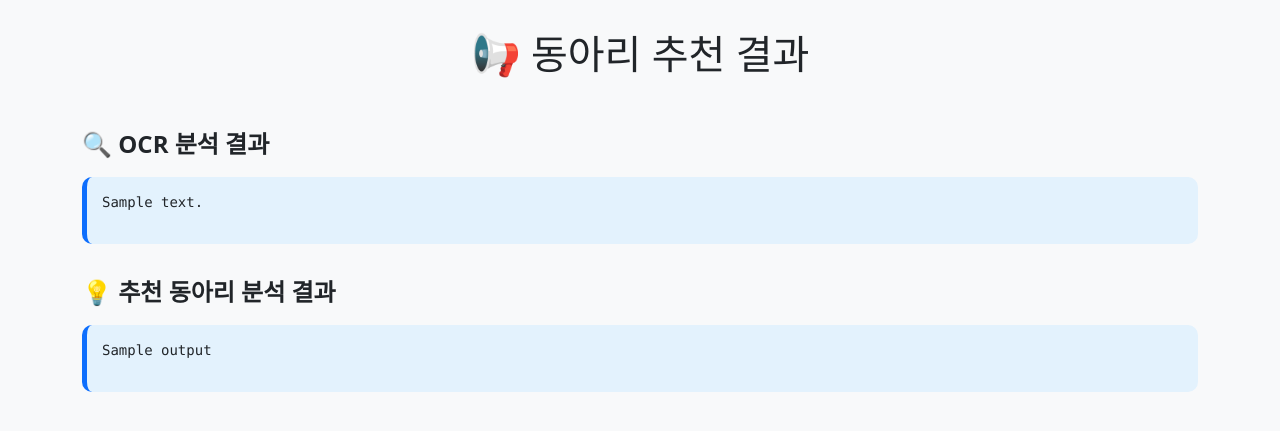
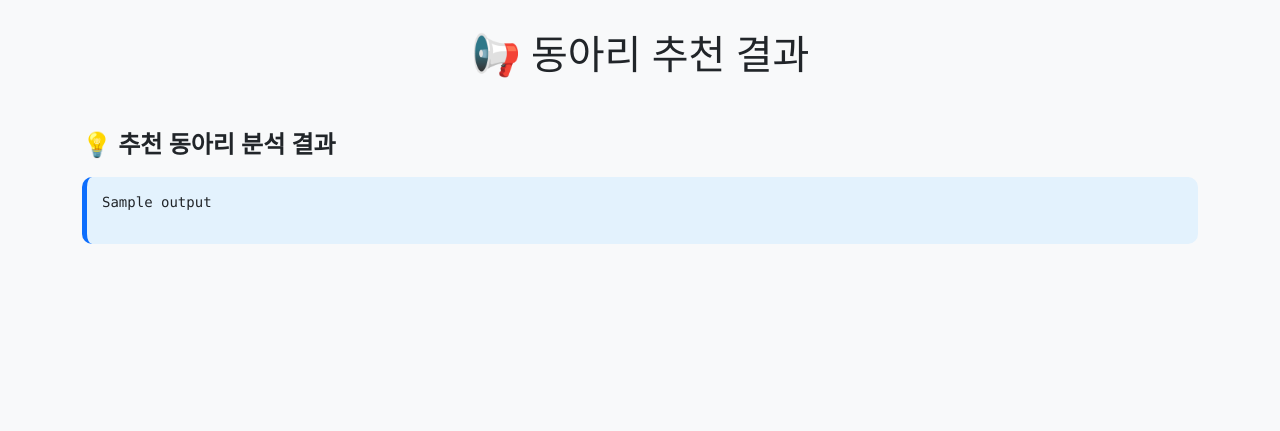
Before and after one commit to MilaEvans/OSS-project, a Flask app: template Image extraction/templates/result.html in a window 1280 px wide. Shown: the top 431 px of the page. Run offline with Flask 3, Linux system fonts and the light colour scheme; the template is opened without the code that fills it: most values are stand-ins (such as "Sample title", 1, 10 or a date in 2020).

Commit message:
OCR 분석 결과 삭제

```diff
--- a/Image extraction/templates/result.html
+++ b/Image extraction/templates/result.html
@@ -33,11 +33,6 @@
 <div class="container">
     <h1 class="text-center mb-5">📢 동아리 추천 결과</h1>
 
-    <div class="section-title">🔍 OCR 분석 결과</div>
-    <div class="highlight">
-        <pre style="white-space: pre-wrap;">{{ ocr_text }}</pre>
-    </div>
-
     <div class="section-title">💡 추천 동아리 분석 결과</div>
     <div class="highlight">
         <pre style="white-space: pre-wrap;">{{ output|safe }}</pre>
```
